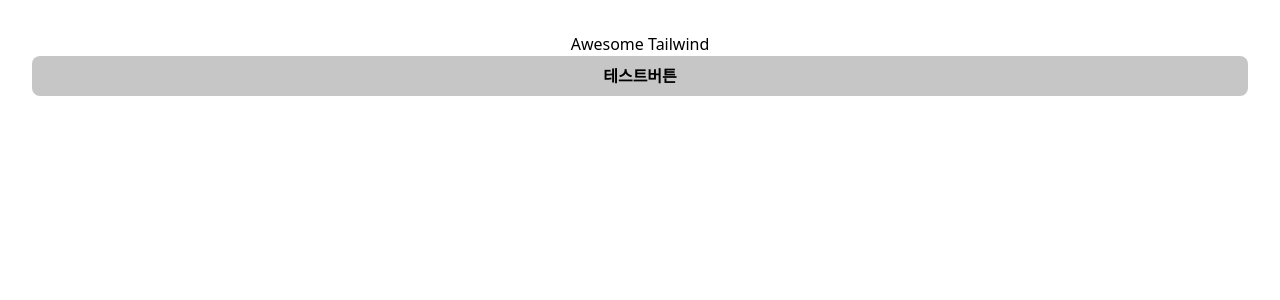
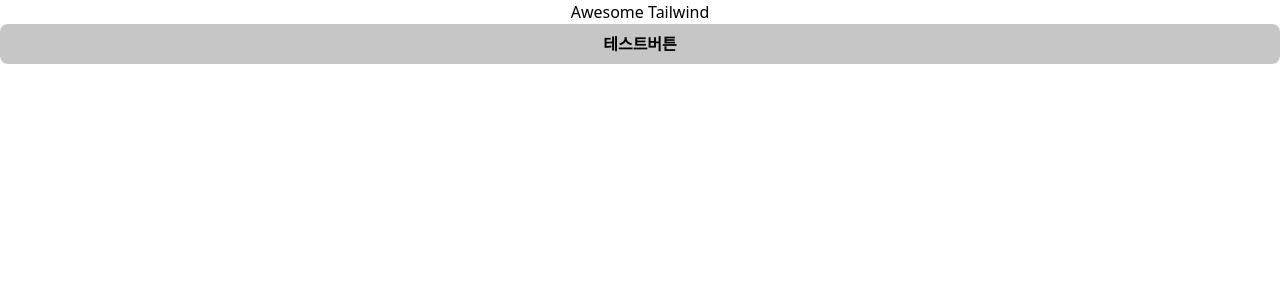
Before and after one commit to chackhangun/GSX2survey, a React (Vite) app: page / in a window 1280 px wide. Shown: the top 300 px of the page. Built offline with nearby package versions, Linux system fonts and the light colour scheme.

Commit message:
🔥 [스타일] 기존 패딩 제거

```diff
--- a/src/App.css
+++ b/src/App.css
@@ -1,6 +1,4 @@
 #root {
   max-width: 1280px;
-  margin: 0 auto;
-  padding: 2rem;
   text-align: center;
 }
```
